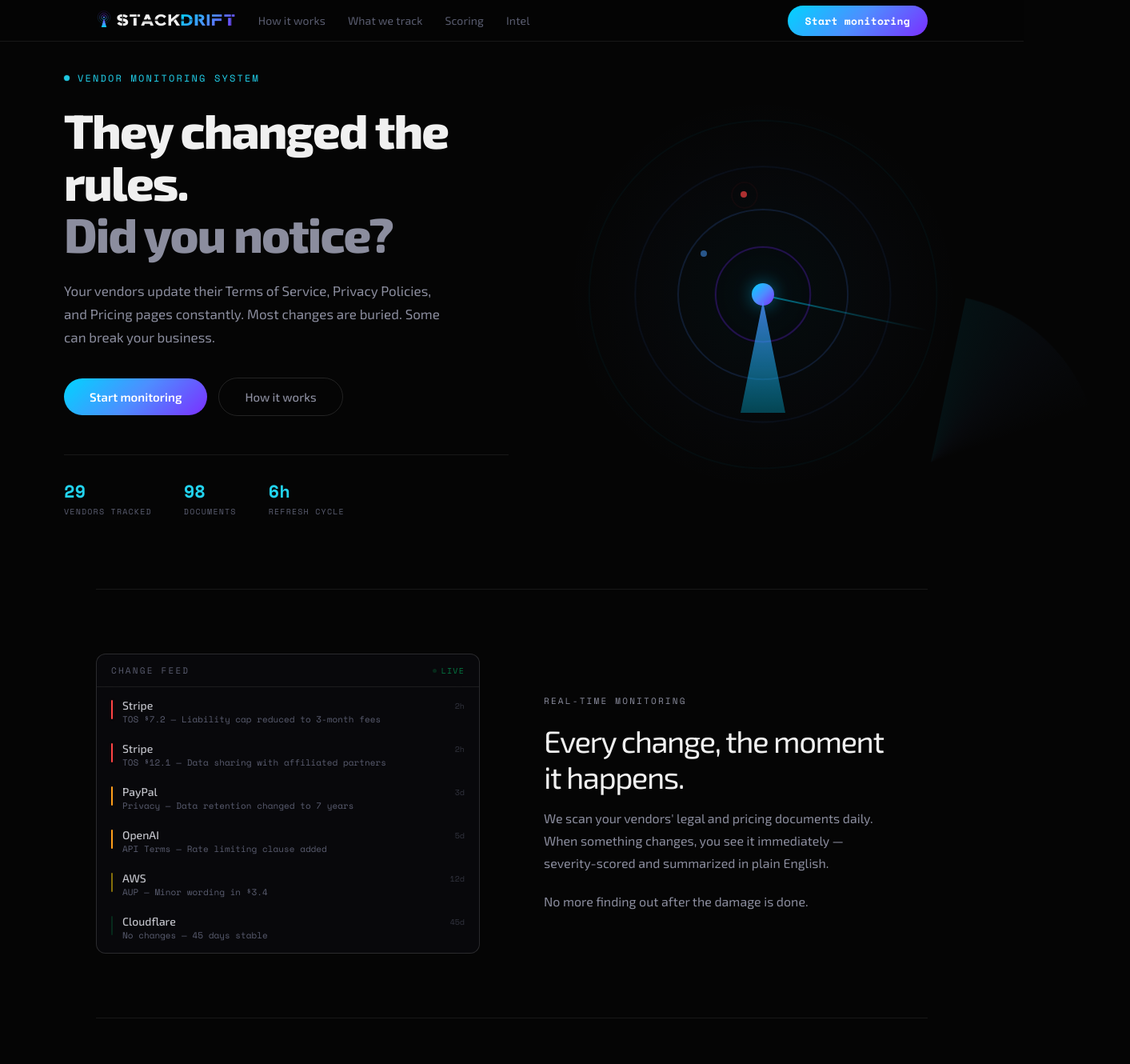
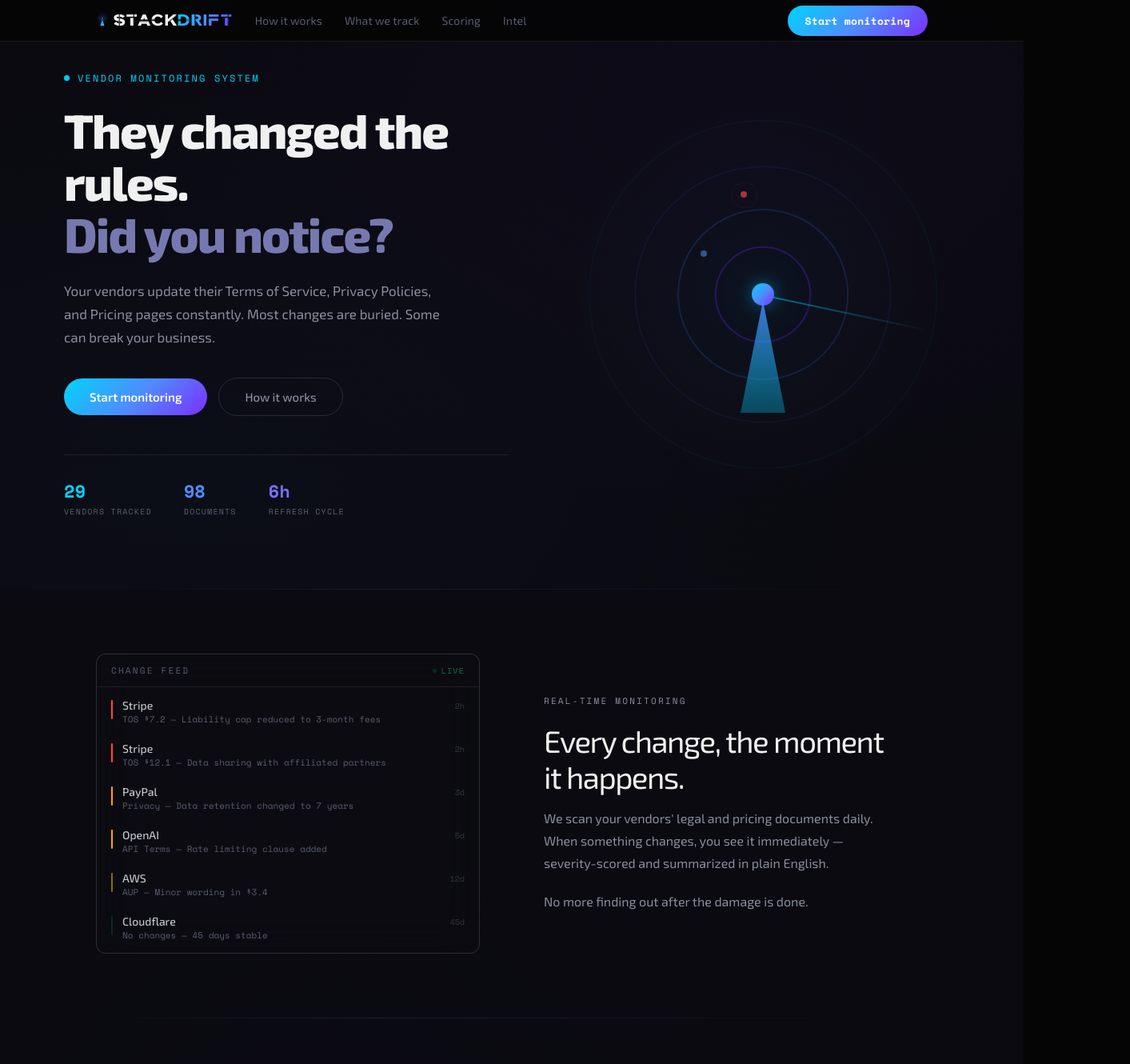
Before and after one commit to talisaineskye-lang/TOS-Checker, a Next.js app: page / in a window 1280 px wide. Shown: the top 1330 px of the page at 80% size, 1413 px wide, since content can reach past the window. Built offline with nearby package versions, Linux system fonts and the light colour scheme.

Commit message:
Fix animated radar and modified inconsistancies with color

```diff
--- a/app/components/RadarBeacon.tsx
+++ b/app/components/RadarBeacon.tsx
@@ -5,7 +5,7 @@
 
 export function RadarBeacon({ size = 'md', className }: RadarBeaconProps) {
   const sizes = {
-    xs: { w: 20, h: 26 },
+    xs: { w: 16, h: 20 },
     sm: { w: 36, h: 46 },
     md: { w: 44, h: 56 },
     lg: { w: 56, h: 72 },
--- a/app/globals.css
+++ b/app/globals.css
@@ -43,7 +43,7 @@
   color: inherit;
 }
 .logo-sm { gap: 6px; }
-.logo-sm .logo-wordmark { font-size: 14px; }
+.logo-sm .logo-wordmark { font-size: 19px; }
 .logo-md { gap: 8px; }
 .logo-md .logo-wordmark { font-size: 18px; }
 .logo-lg { gap: 12px; }
@@ -1655,7 +1655,7 @@
 /* ============ LANDING PAGE ============ */
 
 .landing-page {
-  --lp-bg: #050505;
+  --lp-bg: #0a0a10;
   --lp-white: #f0f0f0;
   --lp-white-dim: #c4c5cc;
   --lp-white-muted: #8b8d9e;
@@ -1663,7 +1663,7 @@
   --lp-white-ghost: #2a2d3e;
   --lp-line: rgba(255,255,255,0.08);
   --lp-line-hi: rgba(255,255,255,0.14);
-  --lp-cyan: #22d3ee;
+  --lp-cyan: #00d4ff;
   --lp-green: #00e87b;
   --lp-green-dim: rgba(0,232,123,0.12);
   --lp-blue: #4a9eff;
@@ -1687,6 +1687,15 @@
   max-width: 1120px;
   margin: 0 auto;
   padding: 0 40px;
+  position: relative;
+}
+.landing-page .wrap::before {
+  content: '';
+  position: absolute;
+  inset: 0;
+  background: radial-gradient(ellipse at 30% 50%, rgba(123, 47, 255, 0.03), transparent 60%);
+  pointer-events: none;
+  z-index: 0;
 }
 
 /* ── Tags & Pills ── */
@@ -1784,7 +1793,6 @@
   gap: 8px;
   text-decoration: none;
 }
-.landing-page .nav-logo .logo-wordmark { font-size: 19px; }
 
 .landing-page .nav-dot {
   width: 6px;
@@ -1834,6 +1842,17 @@
   max-width: 1400px;
   margin: 0 auto;
   gap: 40px;
+  position: relative;
+}
+.landing-page .hero::before {
+  content: '';
+  position: absolute;
+  inset: 0;
+  background:
+    radial-gradient(ellipse at 70% 20%, rgba(123, 47, 255, 0.04), transparent 60%),
+    radial-gradient(ellipse at 20% 80%, rgba(77, 142, 255, 0.03), transparent 60%);
+  pointer-events: none;
+  z-index: 0;
 }
 
 .landing-page .hero-copy { position: relative; z-index: 2; }
@@ -1869,7 +1888,7 @@
   letter-spacing: -0.03em;
   margin-bottom: 24px;
 }
-.landing-page .hero-h1 .dim { color: var(--lp-white-muted); }
+.landing-page .hero-h1 .dim { color: #7878b0; }
 
 .landing-page .hero-sub {
   font-size: 17px;
@@ -1945,6 +1964,9 @@
   letter-spacing: 0.12em;
   color: var(--lp-white-faint);
 }
+.landing-page .stat:nth-child(1) .stat-val { color: #00d4ff; }
+.landing-page .stat:nth-child(2) .stat-val { color: #4d8eff; }
+.landing-page .stat:nth-child(3) .stat-val { color: #7b6fff; }
 
 /* ── Radar ── */
 .landing-page .hero-radar {
@@ -1957,6 +1979,8 @@
 .landing-page .radar-container {
   position: relative;
   width: 460px; height: 460px;
+  overflow: hidden;
+  border-radius: 50%;
 }
 
 .landing-page .radar-ring {
@@ -2128,6 +2152,7 @@
   align-items: center;
   padding: 80px 0;
   border-top: 1px solid var(--lp-line);
+  border-image: linear-gradient(90deg, transparent, rgba(77, 142, 255, 0.15), rgba(123, 47, 255, 0.1), transparent) 1;
 }
 
 .landing-page .row-content { max-width: 440px; }
@@ -2311,6 +2336,7 @@
 .landing-page .types-row {
   padding: 80px 0;
   border-top: 1px solid var(--lp-line);
+  border-image: linear-gradient(90deg, transparent, rgba(77, 142, 255, 0.15), rgba(123, 47, 255, 0.1), transparent) 1;
 }
 
 .landing-page .types-row .tag { margin-bottom: 28px; }
@@ -2367,6 +2393,7 @@
 .landing-page .sev-row {
   padding: 64px 0;
   border-top: 1px solid var(--lp-line);
+  border-image: linear-gradient(90deg, transparent, rgba(77, 142, 255, 0.15), rgba(123, 47, 255, 0.1), transparent) 1;
 }
 
 .landing-page .sev-scale {
@@ -2414,7 +2441,21 @@
 .landing-page .lp-cta {
   padding: 100px 0;
   border-top: 1px solid var(--lp-line);
+  border-image: linear-gradient(90deg, transparent, rgba(77, 142, 255, 0.15), rgba(123, 47, 255, 0.1), transparent) 1;
   text-align: center;
+  position: relative;
+}
+
+.landing-page .lp-cta::before {
+  content: '';
+  position: absolute;
+  width: 400px;
+  height: 400px;
+  top: -100px;
+  right: -50px;
+  background: radial-gradient(ellipse, rgba(123, 47, 255, 0.05), transparent 70%);
+  pointer-events: none;
+  z-index: 0;
 }
 
 .landing-page .lp-cta h2 {
@@ -2446,6 +2487,7 @@
 .landing-page .lp-footer {
   padding: 24px 0;
   border-top: 1px solid var(--lp-line);
+  border-image: linear-gradient(90deg, transparent, rgba(77, 142, 255, 0.15), rgba(123, 47, 255, 0.1), transparent) 1;
   display: flex;
   justify-content: space-between;
   align-items: center;
@@ -2717,6 +2759,16 @@
 /* ── Pillar Tabs ── */
 .intel-page .ip-tabs {
   padding: 20px 0;
+  position: relative;
+}
+.intel-page .ip-tabs::after {
+  content: '';
+  position: absolute;
+  top: 0; right: 0; bottom: 0;
+  width: 48px;
+  background: linear-gradient(90deg, transparent, var(--ip-bg));
+  pointer-events: none;
+  z-index: 2;
 }
 
 .intel-page .ip-tabs-inner {
@@ -2726,6 +2778,7 @@
   border: 1px solid var(--ip-line);
   border-radius: 14px;
   padding: 4px;
+  padding-right: 24px;
   overflow-x: auto;
   -ms-overflow-style: none;
   scrollbar-width: none;
```
